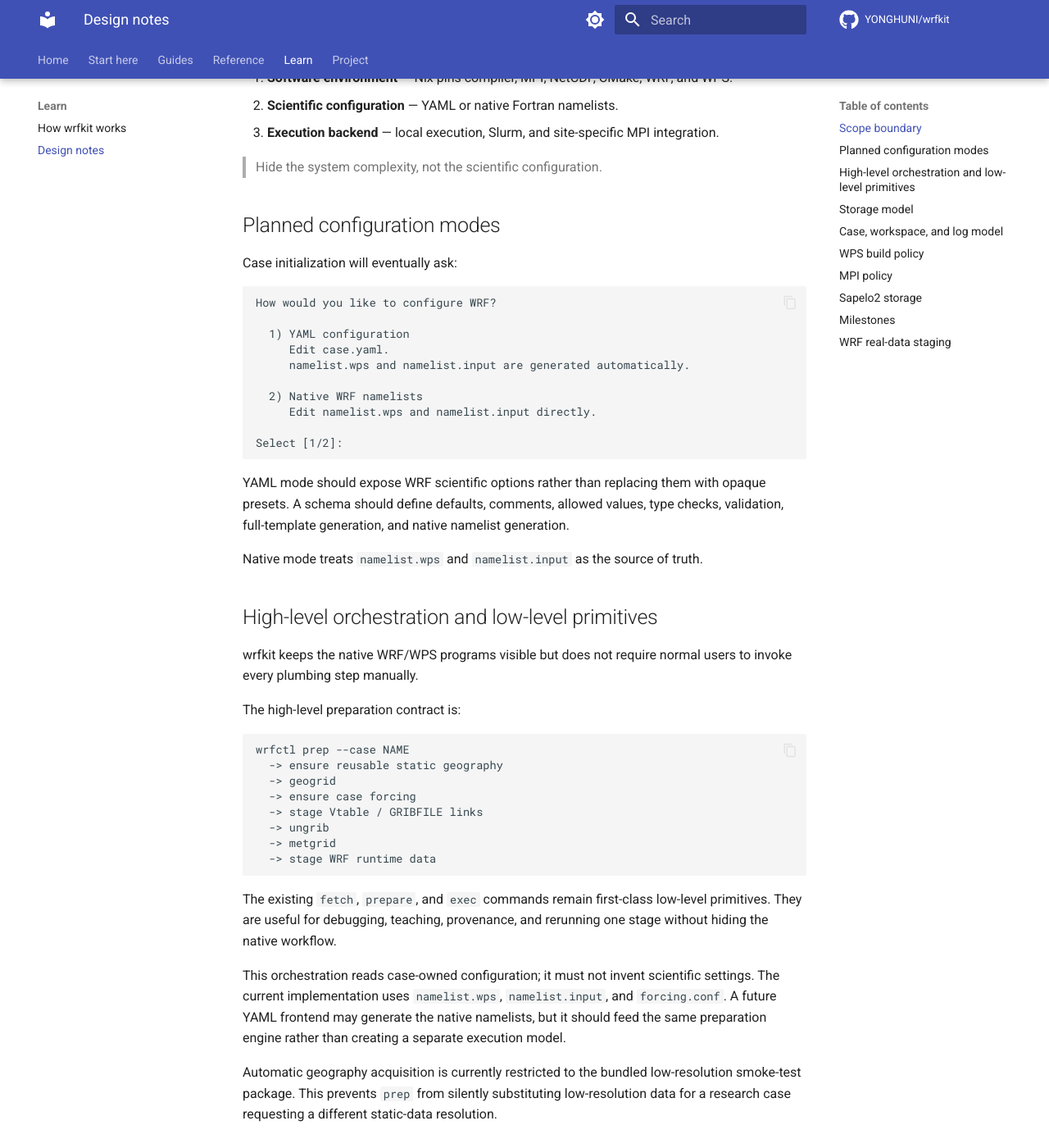
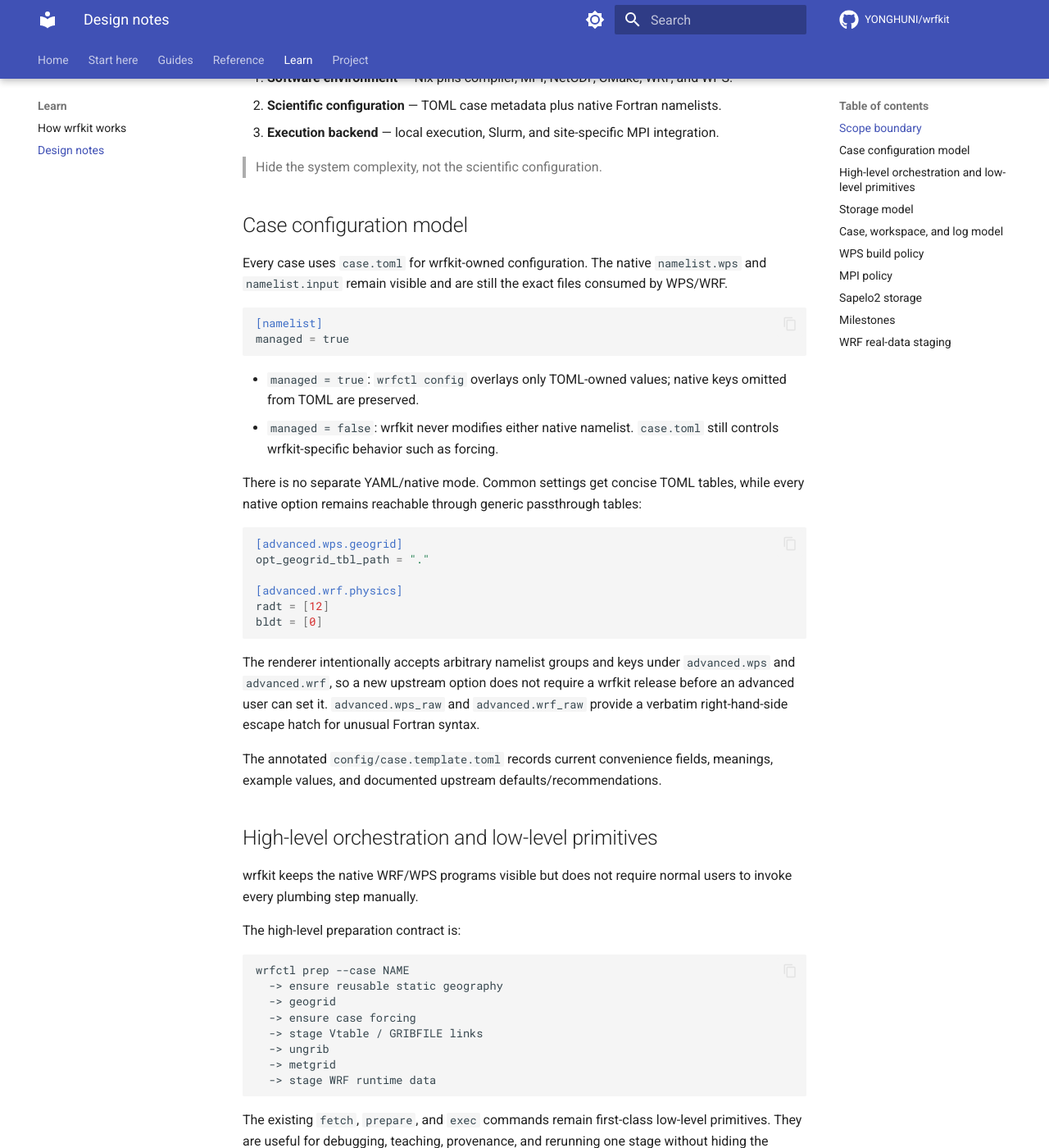
Before and after one commit to YONGHUNI/wrfkit, an MkDocs documentation site: the page built from docs/design.md, in a window 1280 px wide and 1400 px high, scrolled down 238 px. Shown: the whole window at 82% size. Built offline with MkDocs 1.6.1 and Material for MkDocs 9.7.7, drawn with Linux system fonts in a browser that asks for light colours; comment, search, counter and statistics services are not loaded; some of the changed text lies outside the part shown.

Commit message:
docs: define TOML case configuration

````diff
--- a/docs/design.md
+++ b/docs/design.md
@@ -5,33 +5,47 @@
 wrfkit separates three concerns:
 
 1. **Software environment** — Nix pins compiler, MPI, NetCDF, CMake, WRF, and WPS.
-2. **Scientific configuration** — YAML or native Fortran namelists.
+2. **Scientific configuration** — TOML case metadata plus native Fortran namelists.
 3. **Execution backend** — local execution, Slurm, and site-specific MPI integration.
 
 > Hide the system complexity, not the scientific configuration.
 
-## Planned configuration modes
+## Case configuration model
 
-Case initialization will eventually ask:
+Every case uses `case.toml` for wrfkit-owned configuration. The native
+`namelist.wps` and `namelist.input` remain visible and are still the exact
+files consumed by WPS/WRF.
 
-```text
-How would you like to configure WRF?
-
-  1) YAML configuration
-     Edit case.yaml.
-     namelist.wps and namelist.input are generated automatically.
-
-  2) Native WRF namelists
-     Edit namelist.wps and namelist.input directly.
-
-Select [1/2]:
+```toml
+[namelist]
+managed = true
 ```
 
-YAML mode should expose WRF scientific options rather than replacing them with
-opaque presets. A schema should define defaults, comments, allowed values, type
-checks, validation, full-template generation, and native namelist generation.
+- `managed = true`: `wrfctl config` overlays only TOML-owned values; native
+  keys omitted from TOML are preserved.
+- `managed = false`: wrfkit never modifies either native namelist.
+  `case.toml` still controls wrfkit-specific behavior such as forcing.
 
-Native mode treats `namelist.wps` and `namelist.input` as the source of truth.
+There is no separate YAML/native mode. Common settings get concise TOML tables,
+while every native option remains reachable through generic passthrough tables:
+
+```toml
+[advanced.wps.geogrid]
+opt_geogrid_tbl_path = "."
+
+[advanced.wrf.physics]
+radt = [12]
+bldt = [0]
+```
+
+The renderer intentionally accepts arbitrary namelist groups and keys under
+`advanced.wps` and `advanced.wrf`, so a new upstream option does not require
+a wrfkit release before an advanced user can set it. `advanced.wps_raw` and
+`advanced.wrf_raw` provide a verbatim right-hand-side escape hatch for unusual
+Fortran syntax.
+
+The annotated `config/case.template.toml` records current convenience fields,
+meanings, example values, and documented upstream defaults/recommendations.
 
 ## High-level orchestration and low-level primitives
 
@@ -56,10 +70,9 @@ low-level primitives. They are useful for debugging, teaching, provenance, and
 rerunning one stage without hiding the native workflow.
 
 This orchestration reads case-owned configuration; it must not invent scientific
-settings. The current implementation uses `namelist.wps`, `namelist.input`,
-and `forcing.conf`. A future YAML frontend may generate the native namelists,
-but it should feed the same preparation engine rather than creating a separate
-execution model.
+settings. `case.toml` carries acquisition/workflow metadata and optional
+namelist overlays, while `namelist.wps` and `namelist.input` remain the
+native execution files.
 
 Automatic geography acquisition is currently restricted to the bundled
 low-resolution smoke-test package. This prevents `prep` from silently
@@ -179,7 +192,7 @@ The smoke case keeps its native `namelist.wps` tracked under
 4.7.0's `GEOGRID.TBL.ARW`.
 
 The first forcing path is GFS 0.25-degree data from NOAA/NCEP NOMADS. Case-level
-forcing metadata is tracked in `forcing.conf`. `wrfctl fetch gfs --case NAME`
+forcing metadata is tracked in `case.toml`. `wrfctl fetch gfs --case NAME`
 stores reusable GRIB2 files under the effective data root, while
 `wrfctl prepare gfs --case NAME` creates `Vtable` and `GRIBFILE.???`
 symlinks under `.wrfkit/work/NAME` without duplicating the forcing data.
@@ -297,8 +310,8 @@ MPI assumptions.
 
 - **0.1** WRF 4.8.0, GNU, NetCDF, OpenMPI build, ordinary Linux + Sapelo2 validation.
 - **0.2** WPS 4.7.0 build integration and first real-data smoke case.
-- **0.3** `wrfctl init`, native namelist workflow, provenance manifest.
-- **0.4** YAML schema, annotated template, YAML -> namelist generation/validation.
+- **0.3** TOML case configuration, namelist overlay/validation, provenance manifest.
+- **0.4** `wrfctl init`, broader forcing/geography providers, richer cross-field validation.
 - **0.5+** Slurm backend, site profiles, multi-node MPI, forcing-data acquisition.
 
 
````
Also changed, not shown: README.md (+25 -16 lines), docs/reference/case-toml.md (added, +129 -0 lines).
